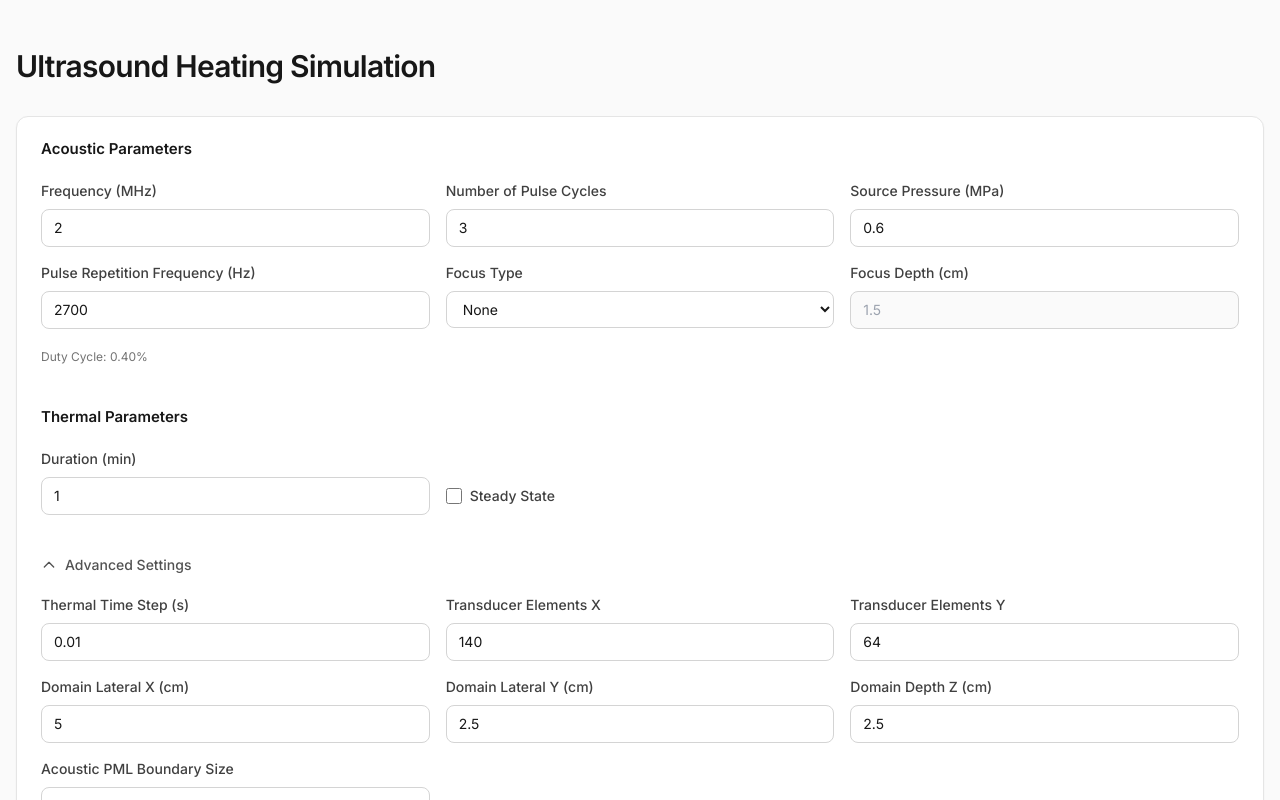
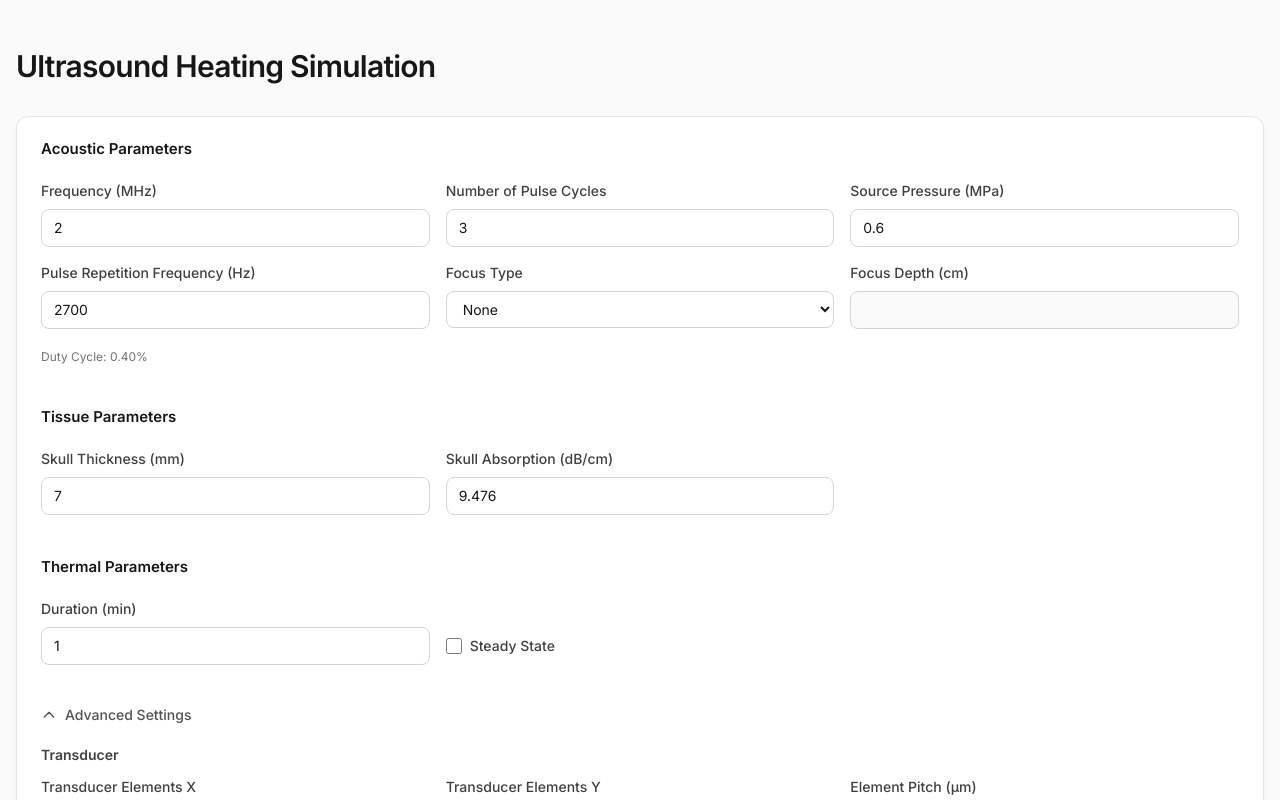
Before and after one commit to rhotter/ultrasound-heating-sim, a Next.js app in the folder web/: page / in a window 1280 px wide. Both pictures are taken after a click on the button "Advanced Settings". Shown: the top 800 px of the page. Built offline with nearby package versions, Linux system fonts and the light colour scheme.

Commit message:
add more settings and fix absorption

```diff
--- a/web/app/components/SimulationForm.tsx
+++ b/web/app/components/SimulationForm.tsx
@@ -21,6 +21,9 @@ export default function SimulationForm({ onSubmit, isRunning }: SimulationFormPr
   const [LzCm, setLzCm] = useState(parseFloat((defaultParams.Lz * 100).toFixed(2)));
   const [focusDepthCm, setFocusDepthCm] = useState(defaultParams.focus_depth ? parseFloat((defaultParams.focus_depth * 100).toFixed(2)) : 0);
   const [durationMin, setDurationMin] = useState(defaultParams.thermal_t_end / 60);
+  const [skullThicknessMm, setSkullThicknessMm] = useState(parseFloat((defaultParams.skull_thickness * 1000).toFixed(2)));
+  const [skullAbsorptionDbCm, setSkullAbsorptionDbCm] = useState(defaultParams.skull_absorption_db_cm);
+  const [pitchUm, setPitchUm] = useState(parseFloat((defaultParams.pitch * 1e6).toFixed(1)));
 
   const handleChange = (field: keyof SimulationParams, value: any) => {
     setParams(prev => ({ ...prev, [field]: value }));
@@ -38,6 +41,9 @@ export default function SimulationForm({ onSubmit, isRunning }: SimulationFormPr
       Lz: LzCm / 100,
       focus_depth: focusDepthCm === 0 ? 0 : focusDepthCm / 100,
       thermal_t_end: durationMin * 60,
+      skull_thickness: skullThicknessMm / 1000,
+      skull_absorption_db_cm: skullAbsorptionDbCm,
+      pitch: pitchUm / 1e6,
     };
     onSubmit(submissionParams);
   };
@@ -51,6 +57,9 @@ export default function SimulationForm({ onSubmit, isRunning }: SimulationFormPr
     setLzCm(parseFloat((defaultParams.Lz * 100).toFixed(2)));
     setFocusDepthCm(defaultParams.focus_depth ? parseFloat((defaultParams.focus_depth * 100).toFixed(2)) : 0);
     setDurationMin(defaultParams.thermal_t_end / 60);
+    setSkullThicknessMm(parseFloat((defaultParams.skull_thickness * 1000).toFixed(2)));
+    setSkullAbsorptionDbCm(defaultParams.skull_absorption_db_cm);
+    setPitchUm(parseFloat((defaultParams.pitch * 1e6).toFixed(1)));
   };
 
   return (
@@ -65,7 +74,6 @@ export default function SimulationForm({ onSubmit, isRunning }: SimulationFormPr
             label="Frequency (MHz)"
             value={freqMHz}
             onChange={(v) => setFreqMHz(typeof v === 'number' ? v : parseFloat(v))}
-            step={0.1}
             help="Ultrasound frequency"
             disabled={isRunning}
           />
@@ -81,7 +89,6 @@ export default function SimulationForm({ onSubmit, isRunning }: SimulationFormPr
             label="Source Pressure (MPa)"
             value={pressureMPa}
             onChange={(v) => setPressureMPa(typeof v === 'number' ? v : parseFloat(v))}
-            step={0.1}
             help="Source pressure"
             disabled={isRunning}
           />
@@ -132,12 +139,41 @@ export default function SimulationForm({ onSubmit, isRunning }: SimulationFormPr
             }}
             step={0.1}
             help="Depth of focal point"
-            placeholder="1.5"
             disabled={isRunning || params.focus_depth === 0}
           />
         </div>
         <div className="text-xs text-neutral-500 mt-2">
           Duty Cycle: {((params.num_cycles / freqMHz / 1e6) * params.pulse_repetition_freq * 100).toFixed(2)}%
+        </div>
+      </div>
+
+      {/* Tissue Parameters */}
+      <div className="space-y-5">
+        <h2 className="text-base font-semibold text-neutral-900">
+          Tissue Parameters
+        </h2>
+        <div className="grid grid-cols-1 md:grid-cols-2 lg:grid-cols-3 gap-4">
+          <FormField
+            label="Skull Thickness (mm)"
+            value={skullThicknessMm}
+            onChange={(v) => {
+              const val = typeof v === 'number' ? v : parseFloat(v);
+              setSkullThicknessMm(val);
+            }}
+            min={0}
+            help="Thickness of skull layer"
+            disabled={isRunning}
+          />
+          <FormField
+            label="Skull Absorption (dB/cm)"
+            value={skullAbsorptionDbCm}
+            onChange={(v) => {
+              const val = typeof v === 'number' ? v : parseFloat(v);
+              setSkullAbsorptionDbCm(val);
+            }}
+            help="Acoustic absorption coefficient (0 = no absorption)"
+            disabled={isRunning}
+          />
         </div>
       </div>
 
@@ -154,8 +190,6 @@ export default function SimulationForm({ onSubmit, isRunning }: SimulationFormPr
               const val = typeof v === 'number' ? v : parseFloat(v);
               setDurationMin(val);
             }}
-            min={0.1}
-            step={0.1}
             help="Total simulation time"
             disabled={isRunning || params.steady_state}
           />
@@ -183,16 +217,11 @@ export default function SimulationForm({ onSubmit, isRunning }: SimulationFormPr
           Advanced Settings
         </button>
         {showAdvanced && (
+          <div className="space-y-6">
+            {/* Transducer Settings */}
+            <div>
+              <h3 className="text-sm font-semibold text-neutral-700 mb-3">Transducer</h3>
               <div className="grid grid-cols-1 md:grid-cols-2 lg:grid-cols-3 gap-4">
-            <FormField
-              label="Thermal Time Step (s)"
-              value={params.thermal_dt}
-              onChange={(v) => handleChange('thermal_dt', v)}
-              min={0.001}
-              step={0.001}
-              help="Thermal solver time step"
-              disabled={isRunning}
-            />
                 <FormField
                   label="Transducer Elements X"
                   value={params.num_elements_x}
@@ -210,11 +239,26 @@ export default function SimulationForm({ onSubmit, isRunning }: SimulationFormPr
                   disabled={isRunning}
                 />
                 <FormField
+                  label="Element Pitch (µm)"
+                  value={pitchUm}
+                  onChange={(v) => {
+                    const val = typeof v === 'number' ? v : parseFloat(v);
+                    setPitchUm(val);
+                  }}
+                  help="Transducer element spacing"
+                  disabled={isRunning}
+                />
+              </div>
+            </div>
+
+            {/* Domain Settings */}
+            <div>
+              <h3 className="text-sm font-semibold text-neutral-700 mb-3">Computational Domain</h3>
+              <div className="grid grid-cols-1 md:grid-cols-2 lg:grid-cols-3 gap-4">
+                <FormField
                   label="Domain Lateral X (cm)"
                   value={LxCm}
                   onChange={(v) => setLxCm(typeof v === 'number' ? v : parseFloat(v))}
-              min={0.5}
-              step={0.1}
                   help="Domain width in X (azimuthal)"
                   disabled={isRunning}
                 />
@@ -222,8 +266,6 @@ export default function SimulationForm({ onSubmit, isRunning }: SimulationFormPr
                   label="Domain Lateral Y (cm)"
                   value={LyCm}
                   onChange={(v) => setLyCm(typeof v === 'number' ? v : parseFloat(v))}
-              min={0.5}
-              step={0.1}
                   help="Domain width in Y (elevational)"
                   disabled={isRunning}
                 />
@@ -231,19 +273,32 @@ export default function SimulationForm({ onSubmit, isRunning }: SimulationFormPr
                   label="Domain Depth Z (cm)"
                   value={LzCm}
                   onChange={(v) => setLzCm(typeof v === 'number' ? v : parseFloat(v))}
-              min={1.5}
-              step={0.1}
                   help="Domain depth (must fit all tissue layers + brain)"
                   disabled={isRunning}
                 />
                 <FormField
-              label="Acoustic PML Boundary Size"
+                  label="PML Boundary Size"
                   value={params.pml_size}
                   onChange={(v) => handleChange('pml_size', v)}
-              min={5}
                   help="Perfectly Matched Layer size"
                   disabled={isRunning}
                 />
+              </div>
+            </div>
+
+            {/* Solver Settings */}
+            <div>
+              <h3 className="text-sm font-semibold text-neutral-700 mb-3">Solver</h3>
+              <div className="grid grid-cols-1 md:grid-cols-2 lg:grid-cols-3 gap-4">
+                <FormField
+                  label="Thermal Time Step (s)"
+                  value={params.thermal_dt}
+                  onChange={(v) => handleChange('thermal_dt', v)}
+                  help="Thermal solver time step"
+                  disabled={isRunning}
+                />
+              </div>
+            </div>
           </div>
         )}
       </div>
--- a/web/app/lib/presets.ts
+++ b/web/app/lib/presets.ts
@@ -16,5 +16,8 @@ export const defaultParams: SimulationParams = {
   thermal_dt: 0.01,
   thermal_t_end: 60,  // 1 minute default
   steady_state: false,
+  skull_thickness: 0.007,  // 7 mm default
+  skull_absorption_db_cm: 9.476,  // 9.476 dB/cm (= 109.1 Np/m)
+  pitch: 208e-6,  // 208 µm default
   skip_videos: true,  // Default: skip videos (off)
 };
--- a/web/app/types/simulation.ts
+++ b/web/app/types/simulation.ts
@@ -8,8 +8,6 @@ export interface SimulationParams {
   // Acoustic parameters
   freq: number;
   num_cycles: number;
-  num_elements_x: number;
-  num_elements_y: number;
   source_magnitude: number;
   pulse_repetition_freq: number;
   focus_depth: number | null;
@@ -19,6 +17,15 @@ export interface SimulationParams {
   thermal_dt: number;
   thermal_t_end: number;
   steady_state: boolean;
+
+  // Tissue parameters
+  skull_thickness: number;  // [m]
+  skull_absorption_db_cm: number;  // [dB/cm]
+
+  // Transducer parameters
+  pitch: number;  // [m] - also sets dx/dy/dz grid spacing
+  num_elements_x: number;
+  num_elements_y: number;
 
   // Options
   skip_videos: boolean;
```
Also changed, not shown: 1 other file (tests, documents, lock files or other folders). Lines whose indentation alone changed are shown as unchanged.
